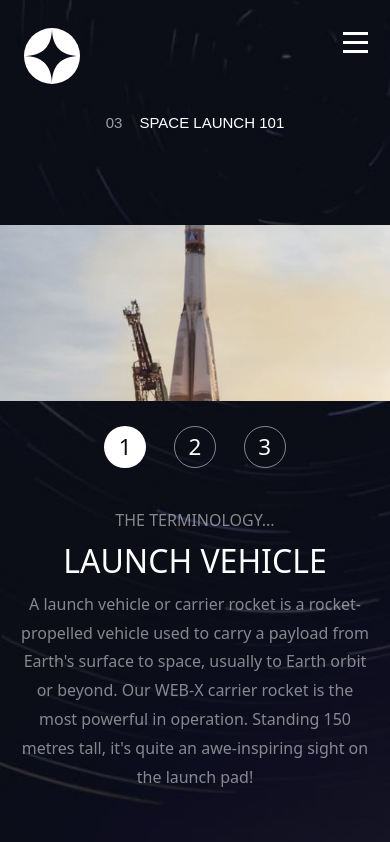
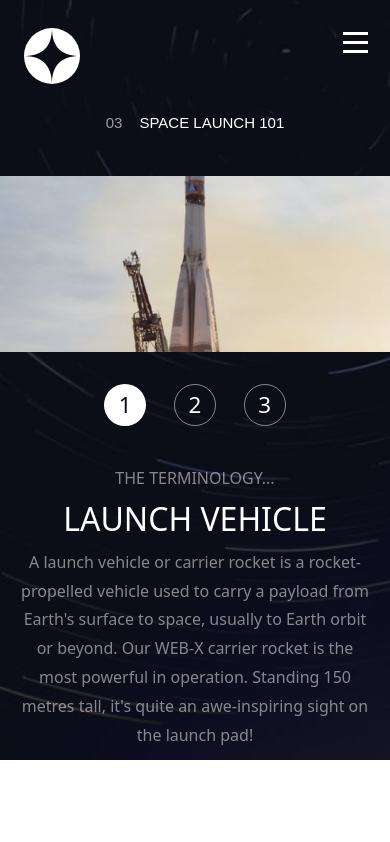
Before and after one commit to heckspoiler/space-travel, a Next.js app: page /Technology in a window 390 px wide. Built offline with nearby package versions, Linux system fonts and the light colour scheme.

Commit message:
responsiveness

```diff
--- a/styles/Crew.module.css
+++ b/styles/Crew.module.css
@@ -1,6 +1,6 @@
 .container {
-      height: 100%;
-      width: 100vw;
+      height: 100vh;
+      width: 100%;
       background-image: url("../public/assets/crew/background-crew-desktop.jpg");
       background-size: cover;
       background-repeat: no-repeat;
@@ -175,7 +175,7 @@
             height: 0;
             width: 7rem;
             gap: 20px;
-            margin-top: 0;
+            margin-top: -2vh;
 
       }
 
@@ -192,7 +192,109 @@
       .sectionRight img {
             scale: 0.8;
             margin-right: 0;
-            margin-top: -60px;
+            margin-top: 4.3rem;
+
+      }
+
+      .listobject {
+            height: 12px;
+            width: 12px;
+            background-color: white;
+            opacity: 0.5;
+            border-radius: 50%;
+            transition: opacity 0.2s ease-in-out;
+      }
+
+      .listobject:hover {
+            cursor: pointer;
+      }
+
+      .listobjectActive {
+            opacity: 1;
+      }
+
+
+}
+
+
+@media screen and (max-width: 768px) {
+
+
+      .container {
+
+            background-image: url("../public/assets/crew/background-crew-tablet.jpg");
+            display: flex;
+            justify-content: center;
+
+
+      }
+
+
+
+      .sectionLeft {
+
+            justify-content: center;
+            align-items: center;
+            padding-top: 0;
+            padding-left: 0;
+            gap: 0;
+            height: 50vh;
+            margin-top: -8rem;
+
+
+      }
+
+      .roleTitle {
+            font-family: Cambria, Cochin, Georgia, Times, 'Times New Roman', serif;
+            text-transform: uppercase;
+            font-size: 1.6rem;
+            color: white;
+            opacity: 0.6;
+      }
+
+      .nameTitle {
+            font-family: Cambria, Cochin, Georgia, Times, 'Times New Roman', serif;
+            text-transform: uppercase;
+            font-size: 2.8rem;
+            color: white;
+            opacity: 1;
+            text-align: center;
+
+      }
+
+      .paragraph {
+            color: white;
+            opacity: 0.8;
+            width: 65%;
+            padding-top: 10px;
+            line-height: 1.7;
+            height: 10rem;
+            text-align: center;
+      }
+
+      .memberList {
+
+            height: 0;
+            width: 7rem;
+            gap: 20px;
+            margin-top: -2vh;
+
+      }
+
+      .sectionRight {
+            display: flex;
+            width: 100%;
+            justify-content: center;
+            position: relative;
+            align-items: center;
+            height: 50vh;
+            margin-top: -5rem;
+      }
+
+      .sectionRight img {
+            scale: 0.8;
+            margin-right: 0;
+            margin-top: 0;
 
       }
 
@@ -250,7 +352,7 @@
             padding-left: 0;
             gap: 0;
             height: 100vh;
-            margin-top: -6.5rem;
+            margin-top: 2vh;
 
 
       }
@@ -290,7 +392,7 @@
             height: 0;
             width: 7rem;
             gap: 20px;
-            margin-top: 28rem;
+            margin-top: 51vh;
             justify-self: flex-end;
 
       }
@@ -348,4 +450,16 @@
 
       }
 
+      .memberList {
+            position: absolute;
+            top: 0;
+
+            height: 0;
+            width: 7rem;
+            gap: 20px;
+            margin-top: 65vh;
+            justify-self: flex-end;
+
+      }
+
 }
--- a/styles/Destination.module.css
+++ b/styles/Destination.module.css
@@ -1,5 +1,5 @@
 .container {
-      height: 100%;
+      height: 100vh;
       width: 100vw;
       background-image: url("../public/assets/destination/background-destination-desktop.jpg");
       background-size: cover;
--- a/styles/IndexBody.module.css
+++ b/styles/IndexBody.module.css
@@ -1,5 +1,5 @@
 .container {
-      height: 100%;
+      height: 100vh;
       width: 100%;
       position: relative;
       color: white;
--- a/styles/Technology.module.css
+++ b/styles/Technology.module.css
@@ -1,6 +1,6 @@
 .container {
-      height: 100%;
-      width: 100vw;
+      height: 100vh;
+      width: 100%;
       background-image: url("../public/assets/technology/background-technology-desktop.jpg");
       background-size: 110% 110%;
       background-repeat: no-repeat;
@@ -126,7 +126,7 @@
       }
 
       .sectionTitle {
-            margin-top: 8rem;
+            margin-top: 11rem;
             margin-left: calc(2rem + 2vw);
             font-size: 20px;
       }
@@ -215,7 +215,7 @@
             display: flex;
             justify-content: center;
             background-size: 100% 100%;
-            height: 100vh;
+            height: 100%;
 
 
       }
```
